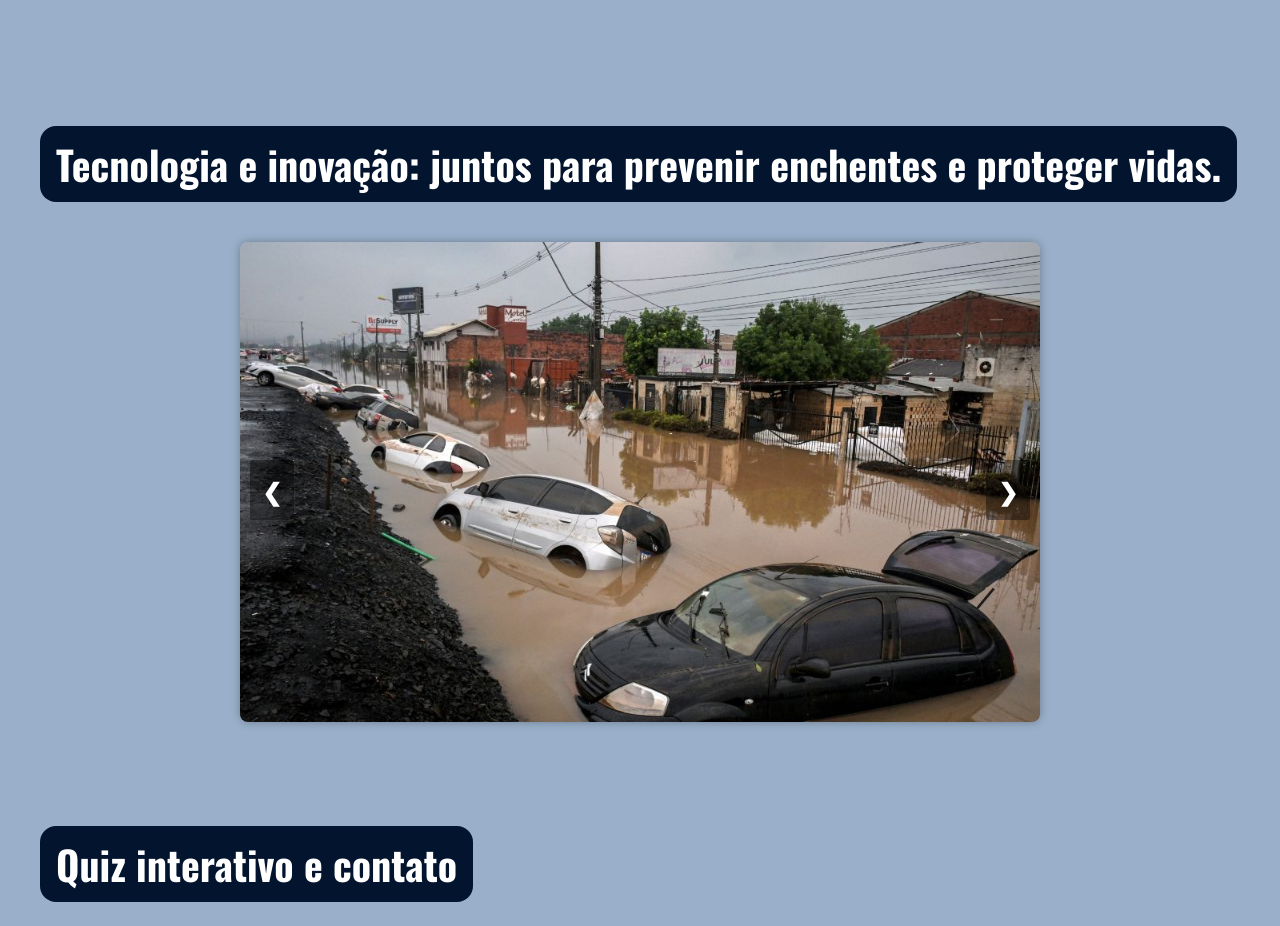
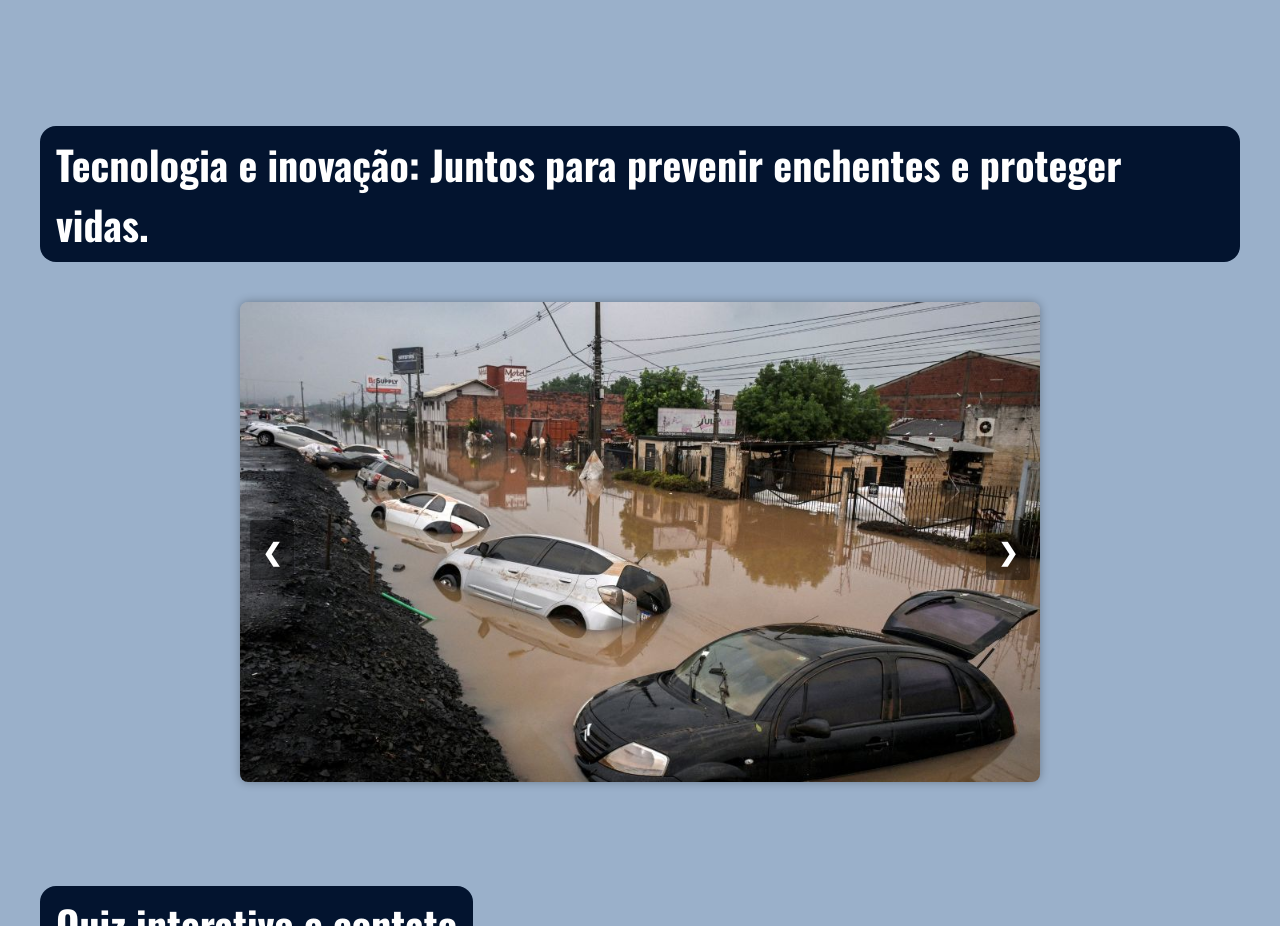
Before and after one commit to isabellamarques1824/landingpage_hydrosafeTech, a plain HTML site: page index.html in a window 1280 px wide. Shown: the part 5380-6306 px from the top of the page. Drawn offline with nearby package versions, Linux system fonts and the light colour scheme.

Commit message:
ULTIMO COMMIT

```diff
--- a/index.html
+++ b/index.html
@@ -114,7 +114,7 @@
         <hr>
 
         <section id="webdev">
-            <h2>Tecnologia e inovação: juntos para prevenir enchentes e proteger vidas.</h2>
+            <h2>Tecnologia e inovação: Juntos para prevenir enchentes e proteger vidas.</h2>
             <div class="slideshow-container">
                 <div class="slide fade">
                     <img src="src/assets/imgs/enchente1.jpeg" alt="imagens enchente 1 " />
```
